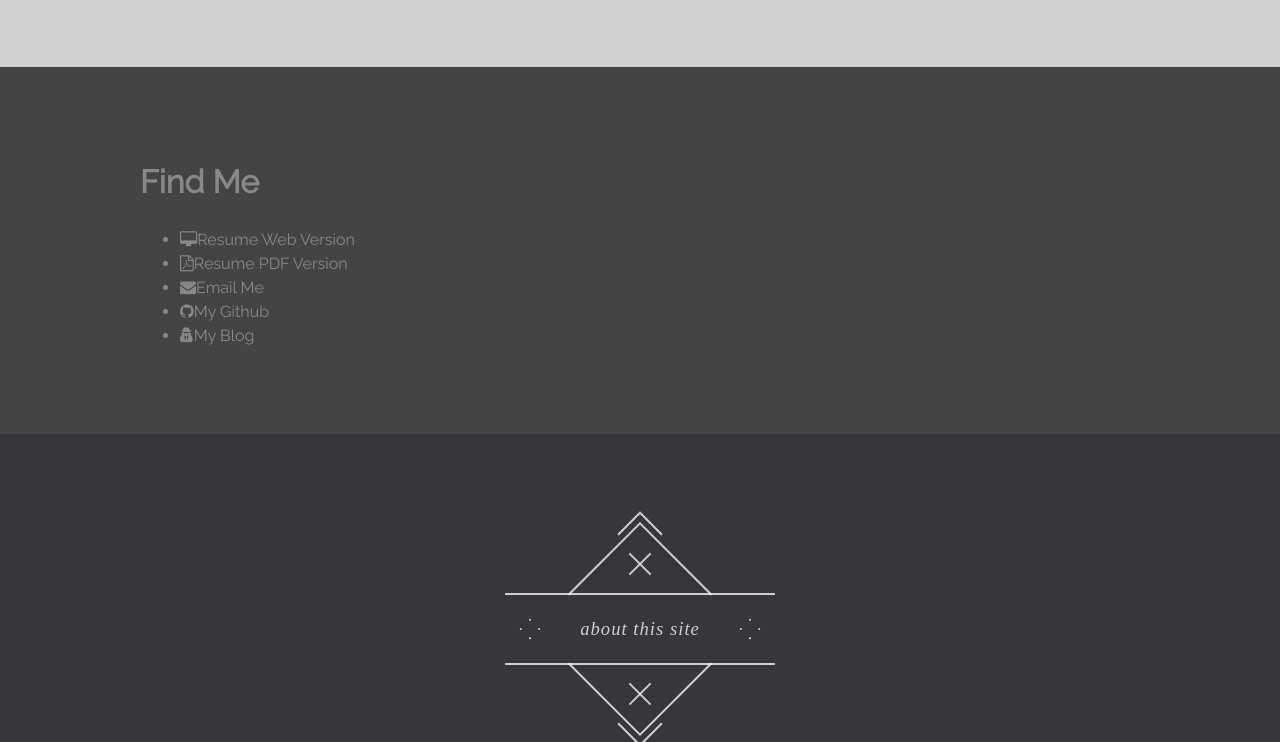
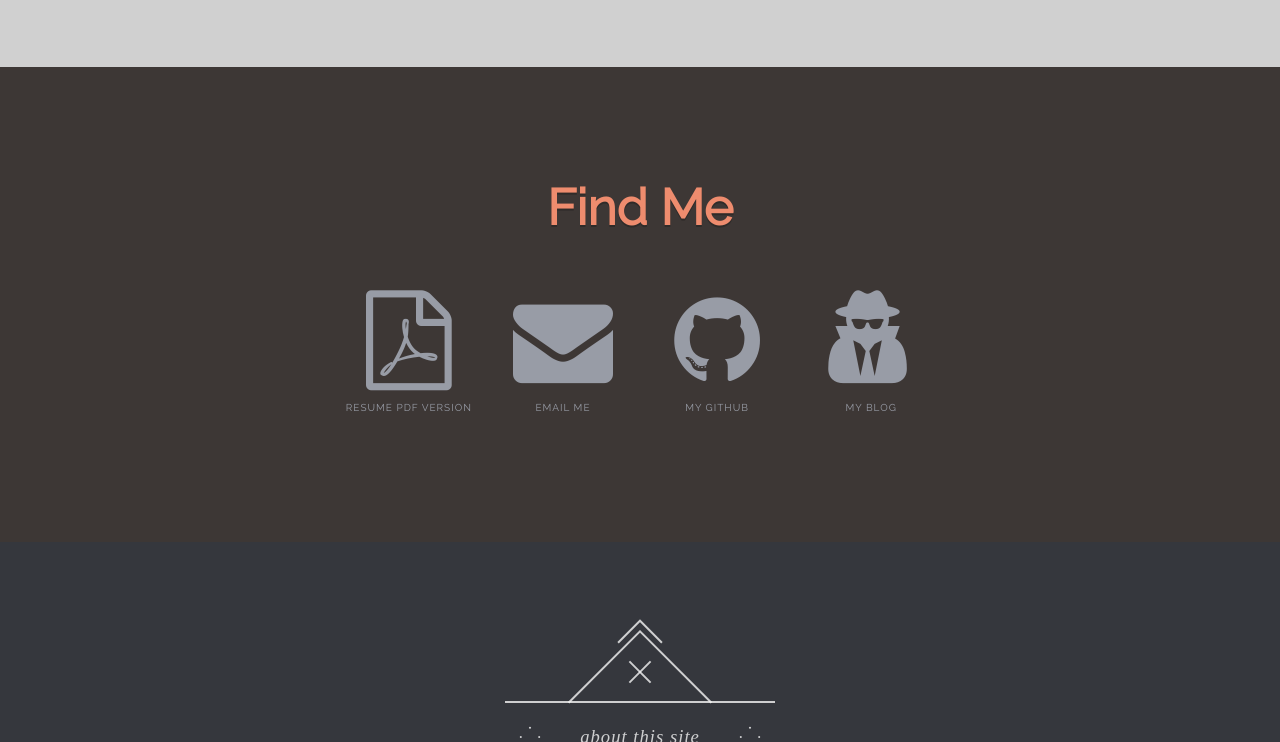
Before and after one commit to phileflanagan/my-website-v5.0, a website: page index.html in a window 1280 px wide. Shown: the part 797-1539 px from the top of the page. Drawn offline with nearby package versions, Linux system fonts and the light colour scheme; a web font is replaced by a local one.

Commit message:
Add contact section

```diff
--- a/index.html
+++ b/index.html
@@ -95,14 +95,15 @@
 <section class="wide" id="pf-contact">
 <div class="container">
 
+  <div class="contact">
     <h1>Find Me</h1>
     <ul>
-    <li><a href="/resume"><i class="fa fa-desktop"></i><span>Resume Web Version</span></a></li>
       <li><a href="/resume.pdf"><i class="fa fa-file-pdf-o"></i><span>Resume PDF Version</span></a></li>
       <li><a href="mailto:phileflanagan@gmail.com"><i class="fa fa-envelope"></i><span>Email Me</span></a></li>
       <li><a href="http://github.com/phileflanagan"><i class="fa fa-github"></i><span>My Github</span></a></li>
       <li><a href="http://letiequalzero.com"><i class="fa fa-user-secret"></i><span>My Blog</span></a></li>
     </ul>
+  </div>
 
 </div>
 </section>
--- a/sass/_colors.scss
+++ b/sass/_colors.scss
@@ -29,6 +29,12 @@ $skill-box-ribbon-color: $mid;
 // Projects
 
 
+// contact
+$contact-bgcolor: #3d3735;
+$contact-sq-color: lighten($dark,40);
+$contact-sq-hover-color: lighten($contact-sq-color, 10);
+$contact-sq-accent-color: $secondary;
+
 // About This Site
 $this-website-font-color: transparentize($white, 0.2);
 $this-website-bgcolor: $dark;
--- /dev/null
+++ b/sass/sections/_contact.scss
@@ -0,0 +1,62 @@
+#pf-contact {
+  background-color: $contact-bgcolor;
+}
+
+.contact {
+    h1 {
+      color: $secondary;
+      text-shadow: 0 2px darken($contact-bgcolor,5);
+      font-size: 50px;
+      font-weight: 700;
+      text-align: center;
+      margin-bottom: 20px;
+    }
+    ul {
+      list-style: none;
+      padding: 0;
+      margin: 0 0 50px;
+      text-align: center;
+      min-width: 100%;
+      li {
+        display: inline-block;
+        a {
+          display: inline-block;
+          position: relative;
+          color: $contact-sq-color;
+          text-decoration: none;
+          transition: all 200ms ease-in-out;
+          width: 150px;
+          height: 150px;
+          i {
+            position: absolute;
+            top: 50%;
+            left: 50%;
+            transform: translate(-50%, -50%);
+            font-size: 100px;
+            transition: all 200ms ease-in-out;
+          }
+          span {
+            position: absolute;
+            bottom: 0;
+            left: 50%;
+            transform: translateX(-50%);
+            width: 150px;
+            font-size: 10px;
+            letter-spacing: 1px;
+            text-transform: uppercase;
+            padding-top: 5px;
+          }
+          &:hover {
+            color: $contact-sq-hover-color;
+            i {
+              top: 40%;
+            }
+            span {
+              color: $contact-sq-accent-color;
+              border-top: 3px solid $contact-sq-accent-color;
+            }
+          }
+        }
+      }
+    }
+}
--- a/sass/sections/_skills.scss
+++ b/sass/sections/_skills.scss
@@ -6,7 +6,7 @@
 		letter-spacing: 1px;
 		font-size: 28pt;
 		color: $secondary;
-		text-shadow: 0 2px $halfdark;
+		text-shadow: 0 2px darken($skills-bgcolor, 40);
 	}
 }
 
--- a/sass/style.scss
+++ b/sass/style.scss
@@ -14,4 +14,5 @@
 @import 'sections/nav';
 @import 'sections/splash';
 @import 'sections/skills';
+@import 'sections/contact';
 @import 'sections/thiswebsite';
```
Also changed, not shown: css/style.css. Lines whose indentation alone changed are shown as unchanged.
